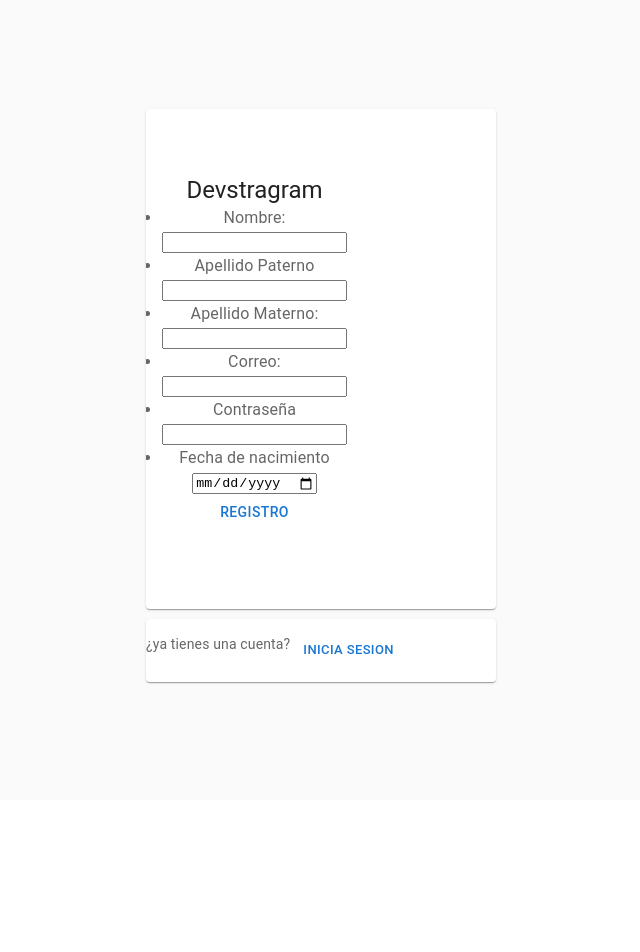
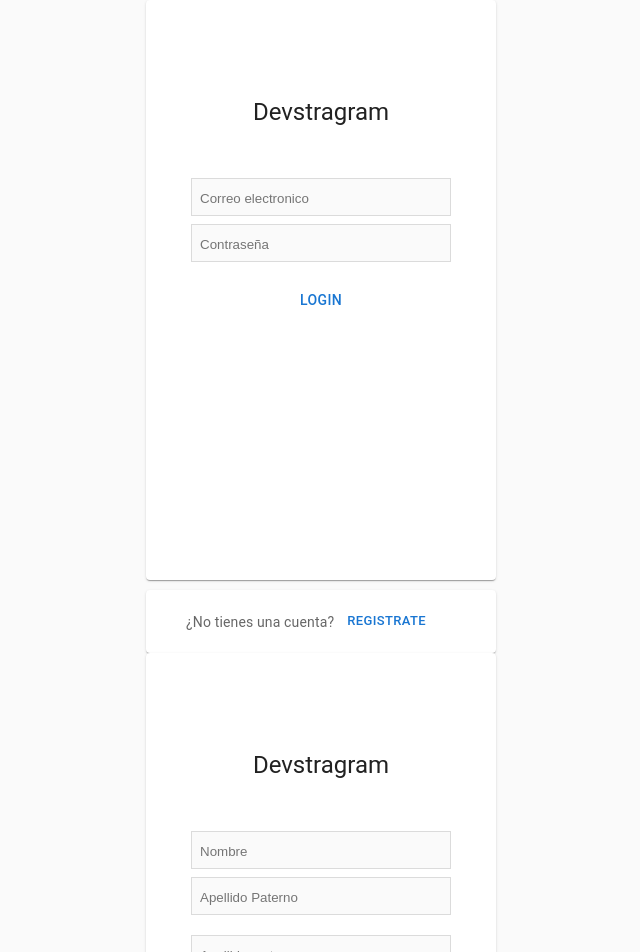
Before and after one commit to JoseCastillo190607/DWI-FRONT-SOCIAL_NETWORK, a React (Create React App) app: page / in a window 1280 px wide. Shown: the top 952 px of the page, without its empty margins (319-959 px from the left). Before the commit the page ends 800 px from the top, so only its background shows below. Built offline with nearby package versions, Linux system fonts and the light colour scheme.

Commit message:
style: styles added to the record

```diff
--- a/src/App.jsx
+++ b/src/App.jsx
@@ -6,7 +6,7 @@ function App() {
   return (
     <div className="App">
       <header className="App-header">
-       {/* <Login/> */}
+       <Login/>
        <Register/>
       </header>
     </div>
--- a/src/components/Login/Login.jsx
+++ b/src/components/Login/Login.jsx
@@ -1,28 +1,11 @@
-// import React from 'react'
 import "./login.css";
 
-// export default function Login() {
-//   return (
-//     <div>Login</div>
-//   )
-// }
-
 import * as React from "react";
-import Box from "@mui/material/Box";
 import Card from "@mui/material/Card";
 import CardActions from "@mui/material/CardActions";
 import CardContent from "@mui/material/CardContent";
 import Button from "@mui/material/Button";
 import Typography from "@mui/material/Typography";
-
-const bull = (
-  <Box
-    component="span"
-    sx={{ display: "inline-block", mx: "2px", transform: "scale(0.8)" }}
-  >
-    •
-  </Box>
-);
 
 export default function Login() {
   return (
@@ -69,15 +52,9 @@ export default function Login() {
           <label size="small">¿No tienes una cuenta?</label>
         </Typography>
         <CardActions className="btnRegister">
-          {/* <div className="containerLabel-Resgistro"> */}
-          {/* <div className="" maxWidth="50%"></div>
-            <div className="" maxWidth="50%">
-              {" "}
-            </div> */}
           <Button className="btnRegister" size="small">
             Registrate
           </Button>
-          {/* </div> */}
         </CardActions>
       </Card>
     </div>
--- a/src/components/register/register.css
+++ b/src/components/register/register.css
@@ -1,18 +1,68 @@
-.containerRegister{
+
+
+.containerLogin{
     margin-bottom: 10px;
-    align-items: center;
-    text-align: center;
 }
 
-.containerLogin{
+.containerContent{
+    padding-top: 80px;
+    padding-bottom: 50px;
+}
+
+.input-correo{
+    padding: 9px 0px 7px 8px;
+    margin-bottom: 8px;
+    width: 250px;
+    height: 20px;
+    background-color: #fafafa;
+    border: solid 1px #dbdbdb;
+}
+
+.input-correo:hover {
+    background-color:rgba(0, 255, 255, 0.426);
+    color: #000;
+    border: none;
+}
+
+.input-password{
+    padding: 9px 0px 7px 8px;
+    margin-bottom: 20px;
+    width: 250px;
+    height: 20px;
+    background-color: #fafafa;
+    border: solid 1px #dbdbdb;
+}
+
+.input-password:hover {
+    background-color:rgba(0, 255, 255, 0.426);
+    color: #000;
+    border: solid 1px #dbdbdb;
+}
+
+.btnLogin{
+    border: solid 1px black;
+    align-items: center;
+    width: 250px;
+}
+
+.containerRegister{
     display: flex;
     align-items: center;
     text-align: center;
 }
 
-.orderdiv{
-    display: flex;
-    display: list-item;
-    align-items: center;
-    text-align: center;
+.containerLabel-Resgistro{
+display: flex;
+text-align: center;
+align-items: center;
 }
+
+.labelRegistro{
+    padding-top: 14px;
+    padding-left: 40px;
+}
+
+/* .btnRegister{
+    padding-left: 40px;
+    padding-bottom: 40px;
+} */
--- a/src/components/register/register.jsx
+++ b/src/components/register/register.jsx
@@ -7,92 +7,78 @@ import CardContent from "@mui/material/CardContent";
 import Button from "@mui/material/Button";
 import Typography from "@mui/material/Typography";
 
-export default function Register() {
+export default function Login() {
   return (
-    <Typography>
+    <div>
       <Card
-        className="containerRegister"
-        sx={{ minWidth: 275, height: 500, width: 350 }}
+        className="containerLogin"
+        sx={{ minWidth: 275, height: 580, width: 350 }}
       >
-        <CardContent className="cardContent">
-          <Typography variant="h5" component="Typography" >
+        <CardContent>
+          <Typography className="containerContent" variant="h5" component="div">
             Devstragram
           </Typography>
           <Typography sx={{ fontSize: 14 }} color="text.secondary" gutterBottom>
-            <form defaultValue="" required>
-              <Typography className="orderdiv">
-                <div>
-                <label className="nombre" htmlFor="nombre">Nombre: </label>
-                </div>
-                <div>
-                <input type="text" name="nombre" id="nombre" />
-                </div>
-              </Typography>
-              <Typography className="orderdiv">
-                <div>
-                <label htmlFor="Apaterno">Apellido Paterno </label>
-                </div>
-                <div>
-                <input className="" type="text" name="Apaterno" id="Apaterno" />
-                </div>
-              </Typography>
-              <Typography className="orderdiv">
-                <div>
-                <label htmlFor="Amaterno">Apellido Materno: </label>
-                </div>
-                <div>
-                <input className="" type="text" name="Amaterno" id="Amaterno" />
+            <form className="form-login">
+              <div className="div-login">
+                <input
+                  className="input-correo"
+                  placeholder="Nombre"
+                  type="text"
+                />
+                <input
+                  className="input-password"
+                  placeholder="Apellido Paterno"
+                  type="text"
+                />
+                <input
+                  className="input-correo"
+                  placeholder="Apellido materno"
+                  type="text"
+                />
+                <input
+                  className="input-correo"
+                  placeholder="Correo electronico"
+                  type="email"
+                />
+                <input
+                  className="input-correo"
+                  placeholder="Contraseña"
+                  type="password"
+                />
+                <input
+                  className="input-correo"
+                  placeholder="Fecha de nacimiento"
+                  type="date"
+                />
               </div>
-              </Typography>
-              <Typography className="orderdiv">
-              <div>
-                <label htmlFor="correo">Correo: </label>
+              <div className="div-login">
+                <Button className="btnLogin">Registrate</Button>
               </div>
-              <div>
-                <input className="" type="text" name="correo" id="correo" />
-              </div>
-              </Typography>
-              <Typography className="orderdiv">
-              <div>
-                <label htmlFor="pass">Contraseña</label>
-              </div>
-              <div>
-                <input className="" type="text" name="pass" id="pass" />
-              </div>
-              </Typography>
-              <Typography className="orderdiv">
-              <div>
-                <label htmlFor="Fnacimineto">Fecha de nacimiento</label>
-              </div>
-              <div>
-                <input
-                  className=""
-                  type="date"
-                  name="Fnacimineto"
-                  id="Fnacimineto"
-                />
-                </div>
-              </Typography>
-              <Typography>
-                <Button>Registro</Button>
-              </Typography>
             </form>
           </Typography>
         </CardContent>
       </Card>
 
       <Card
-        className="containerLogin"
+        className="containerRegister"
         size="small"
         sx={{ minWidth: 275, height: 63, width: 350 }}
       >
-        <Typography variant="body2" sx={{ mb: 1.5 }} color="text.secondary">
-          <label size="small"> ¿ya tienes una cuenta?</label>
+        <Typography
+          className="labelRegistro"
+          variant="body2"
+          sx={{ mb: 1.5 }}
+          color="text.secondary"
+        >
+          <label size="small">¿Ya tienes una cuenta?</label>
         </Typography>
-        <CardActions>
-          <Button size="small">Inicia sesion</Button>
+        <CardActions className="btnRegister">
+          <Button className="btnRegister" size="small">
+            Inicia Sesion
+          </Button>
         </CardActions>
       </Card>
-    </Typography>
+    </div>
   );
 }
```
